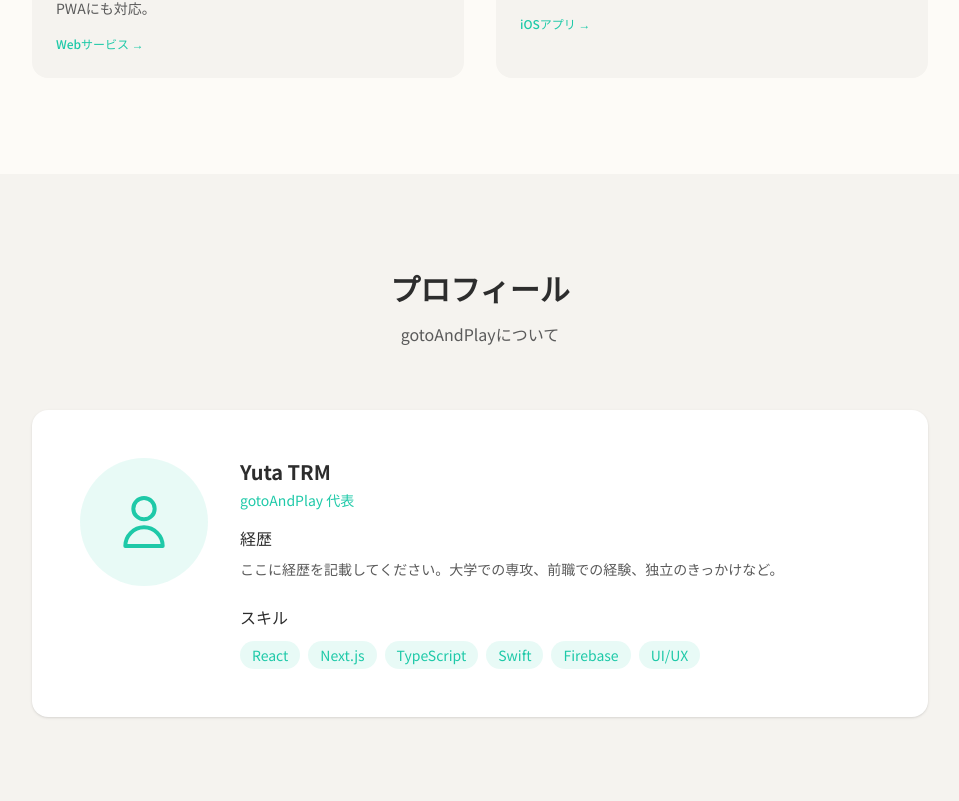
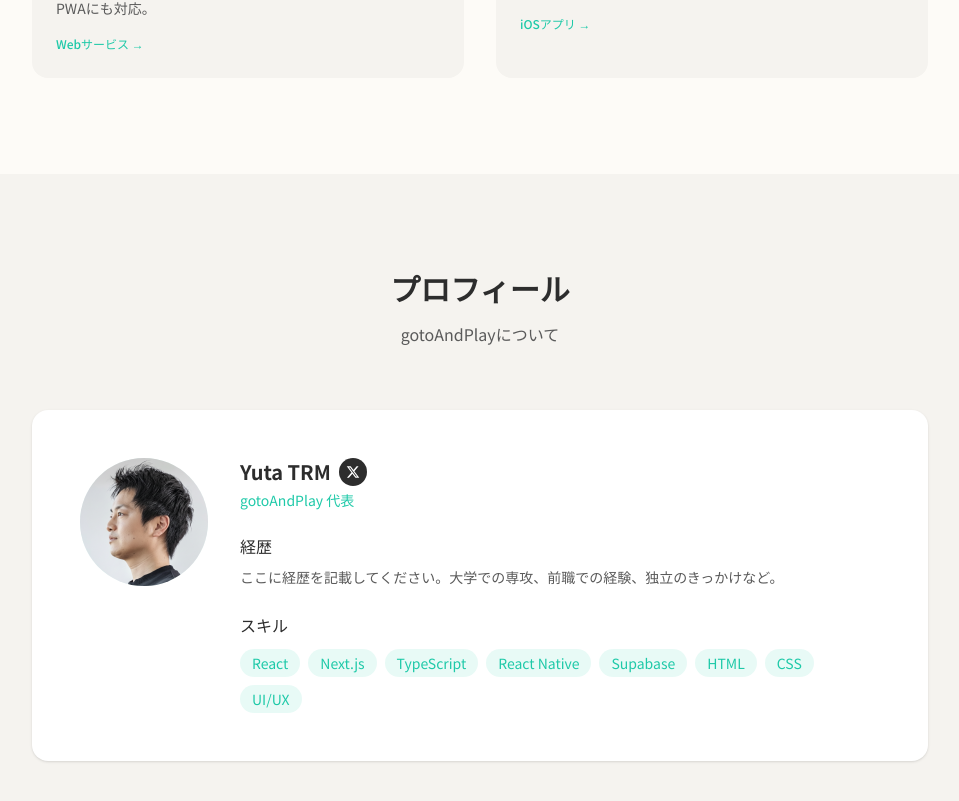
Before and after one commit to YutaTrm/yutatrm.github.io, a Next.js app: page / in a window 1280 px wide. Shown: the part 1937-2738 px from the top of the page, without its empty margins (160-1119 px from the left). Built offline with nearby package versions, Linux system fonts and the light colour scheme.

Commit message:
微調整

```diff
--- a/src/app/page.tsx
+++ b/src/app/page.tsx
@@ -18,7 +18,6 @@ export default function Home() {
 
       {/* Hero Section */}
       <section className="relative min-h-screen flex items-center justify-center px-6 pt-20">
-        {/* TODO: 背景画像を差し替え → public/images/hero-bg.jpg */}
         <div
           className="absolute inset-0 bg-cover bg-center bg-no-repeat"
           style={{ backgroundImage: "url('/images/hero-bg.jpg')" }}
@@ -28,12 +27,12 @@ export default function Home() {
 
         <div className="relative max-w-3xl text-center">
           <h1 className="text-3xl sm:text-4xl md:text-5xl font-bold leading-tight mb-6">
-            <span className="text-[var(--color-accent)]">IT</span>の知識がなくても大丈夫。
+            <span className="text-[var(--color-accent)]">IT</span>の知識がなくても大丈夫です！
           </h1>
           <p className="text-lg sm:text-xl text-[var(--color-text-light)] mb-8 leading-relaxed">
             Webサイト・アプリの制作から運用まで
             <br className="hidden sm:block" />
-            <span className="font-medium text-[var(--color-text)]">まるっとおまかせ</span>ください。
+            代わりに<span className="font-bold text-[var(--color-text)]">まるっとおまかせ</span>ください。
           </p>
           <p className="text-sm text-[var(--color-text-light)] mb-10">
             AIにはできない、柔軟性と血の通った仕事をお届けします。
@@ -176,14 +175,25 @@ export default function Home() {
               {/* Profile Image Placeholder */}
               <div className="w-32 h-32 rounded-full bg-[var(--color-accent)]/10 flex items-center justify-center flex-shrink-0">
                 {/* TODO: 顔写真に差し替え */}
-                <svg className="w-16 h-16 text-[var(--color-accent)]" fill="none" stroke="currentColor" viewBox="0 0 24 24">
-                  <path strokeLinecap="round" strokeLinejoin="round" strokeWidth={1.5} d="M16 7a4 4 0 11-8 0 4 4 0 018 0zM12 14a7 7 0 00-7 7h14a7 7 0 00-7-7z" />
-                </svg>
+                <img src="/images/face-img.png" alt="Yuta TRM" className="rounded-full"/>
               </div>
 
               <div className="flex-1 text-center sm:text-left">
-                <h3 className="text-xl font-bold mb-1">Yuta TRM</h3>
-                <p className="text-sm text-[var(--color-accent)] mb-4">gotoAndPlay 代表</p>
+                <div className="flex items-center gap-2 justify-center sm:justify-start mb-1">
+                  <h3 className="text-xl font-bold">Yuta TRM</h3>
+                  <a
+                    href="https://x.com/UT_TRM"
+                    target="_blank"
+                    rel="noopener noreferrer"
+                    className="w-7 h-7 rounded-full bg-[var(--color-text)] hover:bg-[var(--color-accent)] flex items-center justify-center transition-colors"
+                    aria-label="X (Twitter)"
+                  >
+                    <svg className="w-3.5 h-3.5 text-white" fill="currentColor" viewBox="0 0 24 24">
+                      <path d="M18.244 2.25h3.308l-7.227 8.26 8.502 11.24H16.17l-5.214-6.817L4.99 21.75H1.68l7.73-8.835L1.254 2.25H8.08l4.713 6.231zm-1.161 17.52h1.833L7.084 4.126H5.117z" />
+                    </svg>
+                  </a>
+                </div>
+                <p className="text-sm text-[var(--color-accent)] mb-6">gotoAndPlay 代表</p>
 
                 {/* 経歴 - TODO: 内容を更新 */}
                 <div className="mb-6">
@@ -199,7 +209,7 @@ export default function Home() {
                   <h4 className="font-medium mb-3">スキル</h4>
                   <div className="flex flex-wrap gap-2 justify-center sm:justify-start">
                     {/* TODO: スキルを更新 */}
-                    {["React", "Next.js", "TypeScript", "Swift", "Firebase", "UI/UX"].map((skill) => (
+                    {["React", "Next.js", "TypeScript", "React Native", "Supabase", ,"HTML", "CSS", "UI/UX"].map((skill) => (
                       <span
                         key={skill}
                         className="px-3 py-1 bg-[var(--color-accent)]/10 text-[var(--color-accent)] text-sm rounded-full"
@@ -226,7 +236,7 @@ export default function Home() {
           </p>
 
           <a
-            href="https://docs.google.com/forms/d/e/YOUR_FORM_ID/viewform"
+            href="https://docs.google.com/forms/d/e/1FAIpQLSc8jaC04WoxN9VUPzwnbiH5ITDc9Lg22t7BMgF2bFt6Q3KAUQ/viewform"
             target="_blank"
             rel="noopener noreferrer"
             className="inline-block bg-[var(--color-accent)] hover:bg-[var(--color-accent-dark)] text-white font-medium px-10 py-4 rounded-full transition-colors text-lg"
```
Also changed, not shown: public/images/face-img.png (added).
